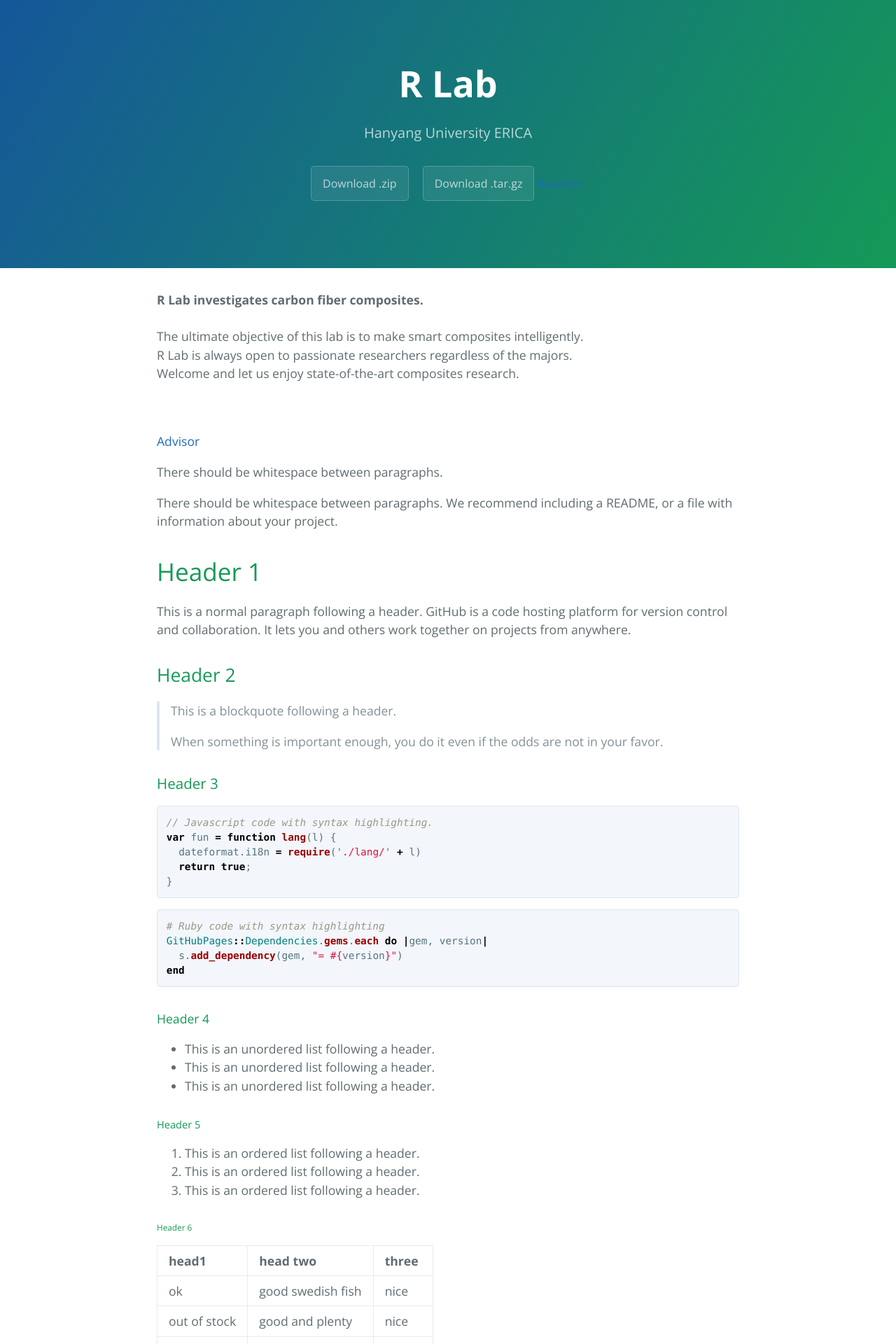
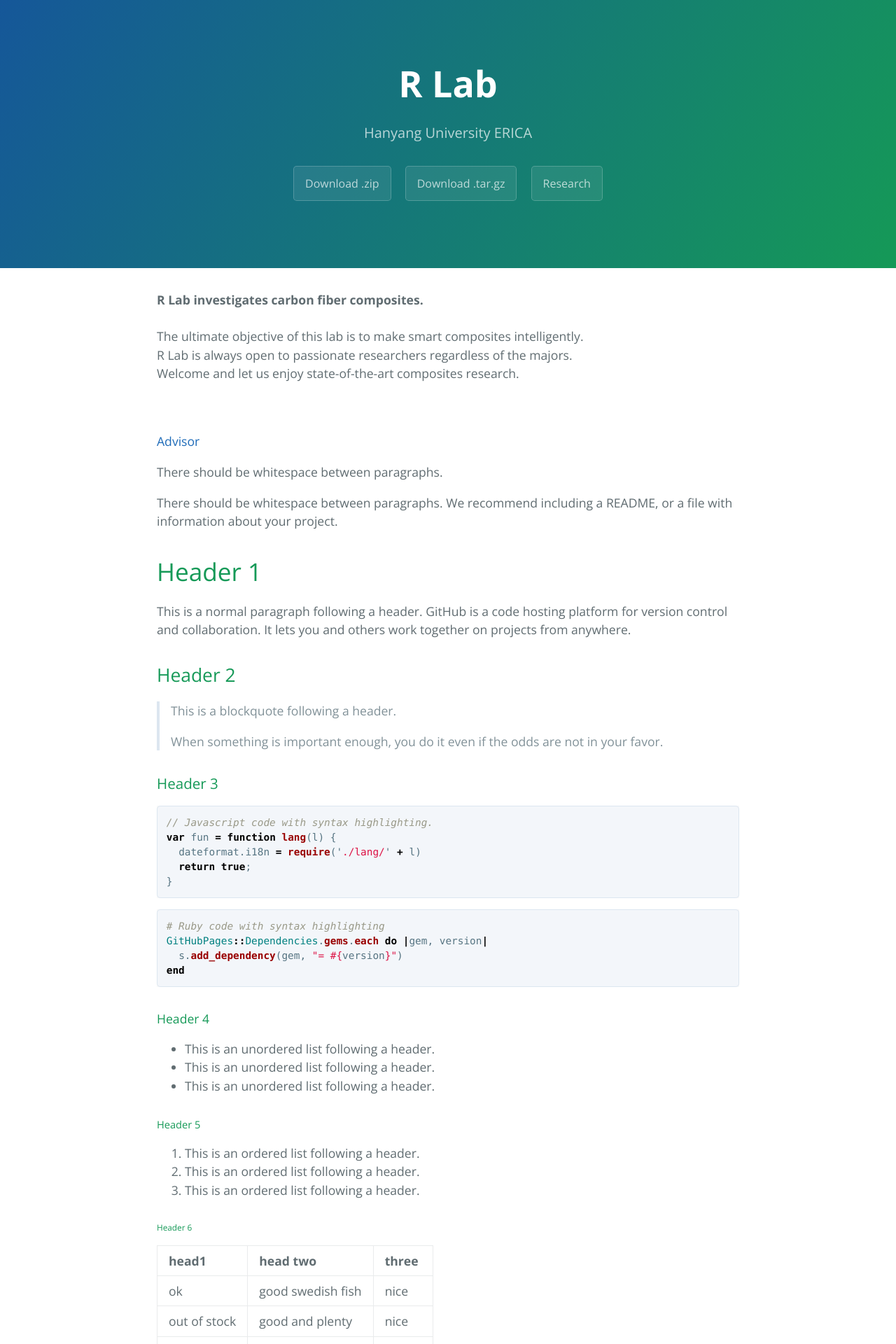
Before and after one commit to rhd1213/rhd1213.github.io, a Jekyll site: the page built from index.md, in a window 1280 px wide. Shown: the top 1920 px of the page at 70% size. Built offline with Jekyll 4.4.1, drawn with Linux system fonts in a browser that asks for light colours; our own code applies the rules of GitHub Pages for plain Markdown files.

Commit message:
Update default.html

```diff
--- a/_layouts/default.html
+++ b/_layouts/default.html
@@ -24,7 +24,7 @@
       {% if site.show_downloads %}
         <a href="{{ site.github.zip_url }}" class="btn">Download .zip</a>
         <a href="{{ site.github.tar_url }}" class="btn">Download .tar.gz</a>
-        <a href="{{https://www.dropbox.com/scl/fi/iyw7ro7eox6uw9otai9wm/RLab_OnePager_230904.ppt?rlkey=zzd4pe0wsordheb5e7w7t7irm&dl=0"}} class="btn">Research</a>
+        <a href="{{ https://www.dropbox.com/scl/fi/iyw7ro7eox6uw9otai9wm/RLab_OnePager_230904.ppt?rlkey=zzd4pe0wsordheb5e7w7t7irm&dl=0 }}" class="btn">Research</a>
       {% endif %}
     </header>
 
```
